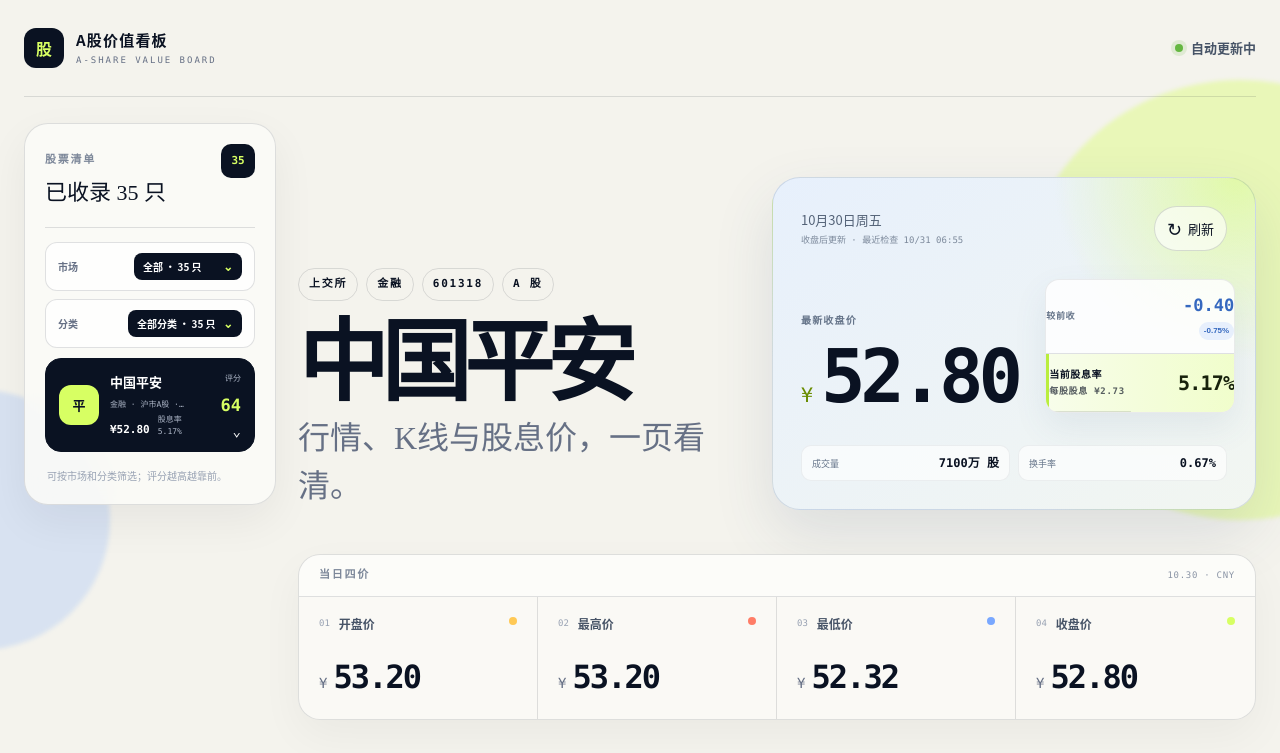
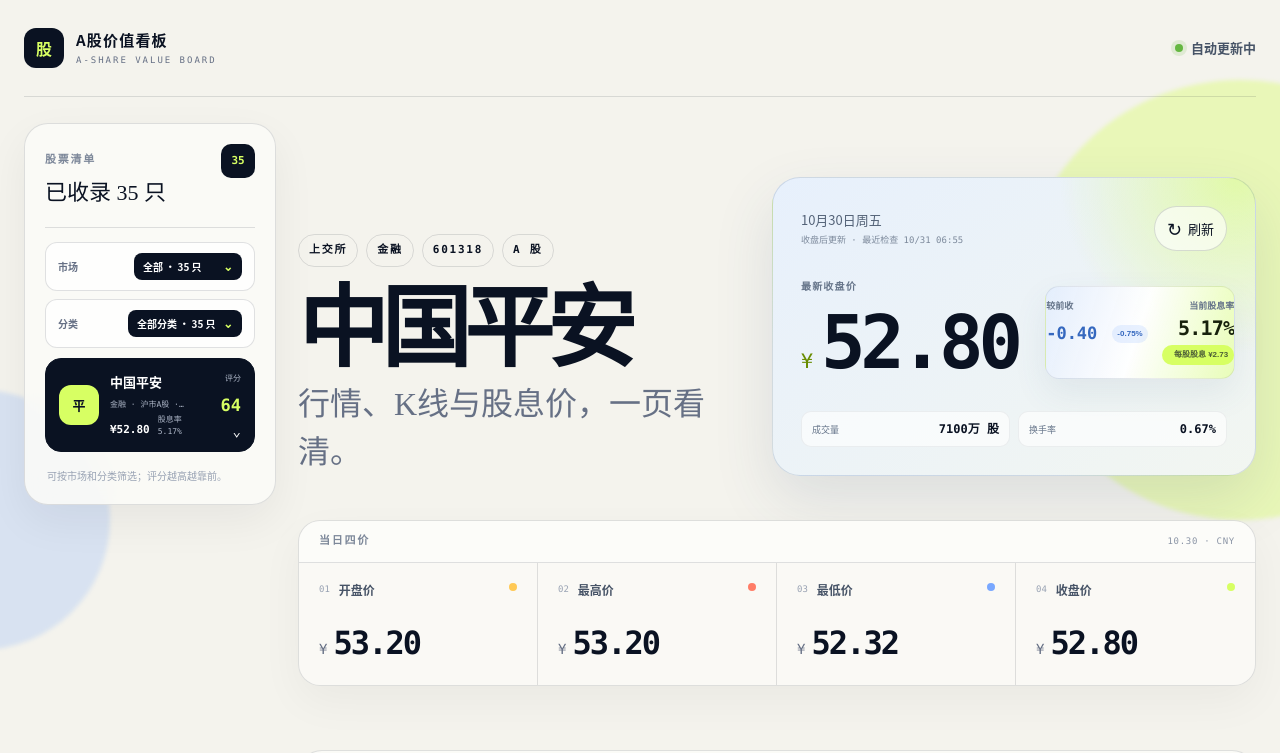
Before and after one commit to ai-stock-cn/a-share-value-board, a Next.js app: page / in a window 1280 px wide. Shown: the top 753 px of the page. Built offline with nearby package versions, Linux system fonts and the light colour scheme.

Commit message:
Unify quote summary card

```diff
--- a/app/StockDashboard.tsx
+++ b/app/StockDashboard.tsx
@@ -609,15 +609,11 @@ export default function StockDashboard() {
                     className="quote-metrics-table"
                     aria-label="价格与股息摘要"
                   >
-                    <colgroup>
-                      <col className="quote-metric-label-column" />
-                      <col className="quote-metric-value-column" />
-                      <col className="quote-metric-detail-column" />
-                    </colgroup>
                     <tbody>
-                      <tr className={`quote-metric-change ${direction}`}>
-                        <th scope="row">较前收</th>
-                        <td colSpan={2}>
+                      <tr className="quote-metrics-row">
+                        <td className={`quote-metric-change ${direction}`}>
+                          <span className="quote-metric-title">较前收</span>
+                          <div className="quote-metric-value">
                             <strong>
                               {change >= 0 ? "+" : ""}
                               {numberFormatter.format(change)}
@@ -626,19 +622,16 @@ export default function StockDashboard() {
                               {changePercent >= 0 ? "+" : ""}
                               {changePercent.toFixed(2)}%
                             </small>
+                          </div>
                         </td>
-                      </tr>
-                      <tr className="quote-metric-dividend">
-                        <th scope="row">
-                          <span>当前股息率</span>
+                        <td className="quote-metric-dividend">
+                          <span className="quote-metric-title">当前股息率</span>
+                          <strong>
+                            {currentDividendYield?.toFixed(2) ?? "—"}%
+                          </strong>
                           <small>
                             每股股息 ¥{dividendFormatter.format(annualDividend)}
                           </small>
-                        </th>
-                        <td colSpan={2}>
-                          <strong>
-                            {currentDividendYield?.toFixed(2) ?? "—"}%
-                          </strong>
                         </td>
                       </tr>
                     </tbody>
--- a/app/globals.css
+++ b/app/globals.css
@@ -417,91 +417,66 @@ footer {
   border-spacing: 0;
   border-radius: 14px;
   overflow: hidden;
-  background: rgba(255, 255, 255, 0.82);
+  background: linear-gradient(
+    108deg,
+    rgba(226, 237, 252, 0.9) 0%,
+    rgba(255, 255, 255, 0.92) 49%,
+    rgba(230, 255, 167, 0.78) 100%
+  );
   box-shadow: 0 14px 34px rgba(70, 98, 133, 0.09);
   font-family: ui-monospace, SFMono-Regular, Menlo, monospace;
 }
 
-.quote-metrics-table th,
 .quote-metrics-table td {
-  padding: 13px 10px;
-  vertical-align: middle;
-}
-
-.quote-metrics-table th {
+  width: 50%;
+  padding: 13px 12px;
+  vertical-align: top;
+}
+
+.quote-metric-title {
+  display: block;
   color: #66758a;
   font-size: 9px;
   font-weight: 700;
-  text-align: left;
   white-space: nowrap;
 }
 
-.quote-metric-label-column {
-  width: 45%;
-}
-
-.quote-metric-value-column {
-  width: 27%;
-}
-
-.quote-metric-detail-column {
-  width: 28%;
-}
-
-.quote-metrics-table td {
-  text-align: right;
-  white-space: nowrap;
-}
-
-.quote-metric-change td strong {
-  display: block;
+.quote-metric-value {
+  display: flex;
+  align-items: center;
+  justify-content: space-between;
+  gap: 5px;
+  margin-top: 8px;
+}
+
+.quote-metric-change strong {
   font-size: 17px;
 }
 
-.quote-metric-change td small {
+.quote-metric-change small {
   display: inline-flex;
-  margin-top: 3px;
   padding: 3px 5px;
   border-radius: 999px;
   font-size: 8px;
   font-weight: 800;
 }
 
-.quote-metric-dividend {
-  background: linear-gradient(
-    90deg,
-    rgba(215, 255, 99, 0.12),
-    rgba(215, 255, 99, 0.32)
-  );
-}
-
-.quote-metric-dividend th {
-  border-left: 3px solid #b9ee3e;
-}
-
-.quote-metric-dividend th span,
-.quote-metric-dividend th small {
+.quote-metric-dividend strong {
   display: block;
-}
-
-.quote-metric-dividend th span {
-  color: var(--ink);
-  font-size: 10px;
-  font-weight: 800;
-  letter-spacing: 0.06em;
-}
-
-.quote-metric-dividend td strong {
+  margin-top: 5px;
   color: #17210c;
   font-size: 20px;
   letter-spacing: -0.04em;
-}
-
-.quote-metric-dividend th small {
-  margin-top: 3px;
+  line-height: 1;
+}
+
+.quote-metric-dividend small {
+  display: block;
+  margin-top: 7px;
   color: rgba(10, 18, 34, 0.68);
-  font-size: 9px;
+  font-size: 8px;
   font-weight: 700;
+  white-space: nowrap;
 }
 
 .quote-metric-change.up {
@@ -512,11 +487,11 @@ footer {
   color: #3568bf;
 }
 
-.quote-metric-change.up td small {
+.quote-metric-change.up small {
   background: rgba(255, 125, 103, 0.14);
 }
 
-.quote-metric-change.down td small {
+.quote-metric-change.down small {
   background: rgba(121, 168, 255, 0.16);
 }
 
```
Also changed, not shown: 1 other file (tests, documents, lock files or other folders). Lines whose indentation alone changed are shown as unchanged.
